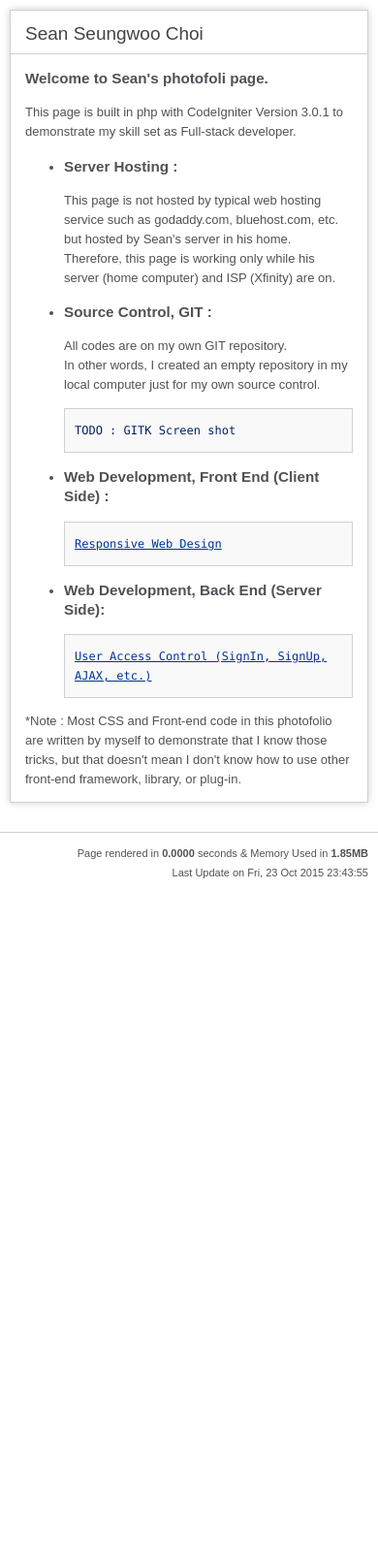
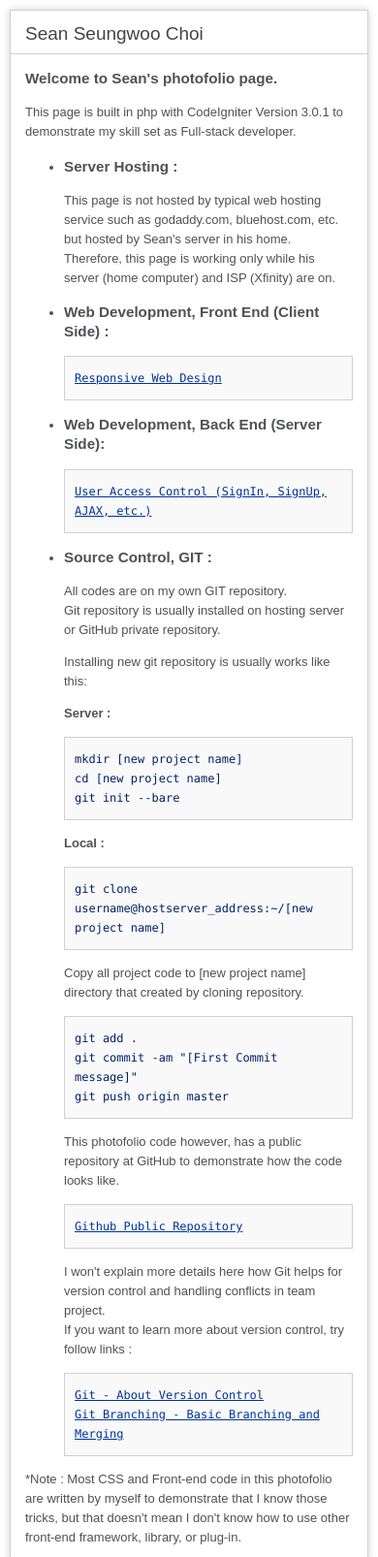
Before and after one commit to cbycdy/photofolio, a CodeIgniter app: page /database/ in a window 390 px wide. Shown: the top 1606 px of the page at 97% size. Before the commit the page ends 906 px from the top, so only its background shows below. Run offline with CodeIgniter, Linux system fonts and the light colour scheme.

Commit message:
Explaination of Git added, Fron-end Mobile Menu CSS fixed

```diff
--- a/app/views/main.php
+++ b/app/views/main.php
@@ -6,19 +6,13 @@ defined('BASEPATH') OR exit('No direct script access allowed');
 	<h1>Sean Seungwoo Choi</h1>
 
 	<div id="body">
-		<h3>Welcome to Sean's photofoli page.</h3>
+		<h3>Welcome to Sean's photofolio page.</h3>
 		<p>This page is built in php with CodeIgniter Version <?=CI_VERSION?> to demonstrate my skill set as Full-stack developer.</p>
 		<ul>
 			<li>
 				<h3>Server Hosting : </h3>
 				<p>This page is not hosted by typical web hosting service such as godaddy.com, bluehost.com, etc. but hosted by Sean's server in his home.
-				</br>Therefore, this page is working only while his server (home computer) and ISP (Xfinity) are on.</p>
-			</li>
-			<li>
-				<h3>Source Control, GIT : </h3>
-				<p>All codes are on my own GIT repository.
-				</br>In other words, I created an empty repository in my local computer just for my own source control.</p>
-				<code>TODO : GITK Screen shot</code>
+				<br>Therefore, this page is working only while his server (home computer) and ISP (Xfinity) are on.</p>
 			</li>
 			<li>
 				<h3>Web Development, Front End (Client Side) : </h3>
@@ -28,6 +22,37 @@ defined('BASEPATH') OR exit('No direct script access allowed');
 				<h3>Web Development, Back End (Server Side): </h3>
 				<code><a href='<?=base_url()?>user_access_control'>User Access Control (SignIn, SignUp, AJAX, etc.)</a></code>
 			</li>
+			<li>
+				<h3>Source Control, GIT : </h3>
+				<p>All codes are on my own GIT repository.
+				<br>Git repository is usually installed on hosting server or GitHub private repository.
+				</p>
+				<p>Installing new git repository is usually works like this:</p>
+				<b>Server :</b>
+				<code>
+					mkdir [new project name]
+					<br>cd [new project name]
+					<br>git init --bare
+				</code>
+				<b>Local :</b>
+				<code>
+					git clone username@hostserver_address:~/[new project name]
+				</code>
+				Copy all project code to [new project name] directory that created by cloning repository.
+				<code>
+					git add .
+					<br>git commit -am "[First Commit message]"
+					<br>git push origin master
+				</code>
+				This photofolio code however, has a public repository at GitHub to demonstrate how the code looks like.
+				<code><a target='_blank' href='http://github.com/cbycdy/photofolio'>Github Public Repository</a></code>
+				<p>I won't explain more details here how Git helps for version control and handling conflicts in team project.
+				<br>If you want to learn more about version control, try follow links :</p>
+				<code>
+					<a href="http://git-scm.com/book/en/v2/Getting-Started-About-Version-Control" target="_blank">Git - About Version Control</a>
+					<br><a href="http://git-scm.com/book/en/v2/Git-Branching-Basic-Branching-and-Merging" target="_blank">Git Branching - Basic Branching and Merging</a>
+				</code>
+			</li>
 		</ul>
 		<p>*Note : Most CSS and Front-end code in this photofolio are written by myself to demonstrate that I know those tricks, but that doesn't mean I don't know how to use other front-end framework, library, or plug-in.</p>
 	</div>
--- a/css/responsive_web_design.css
+++ b/css/responsive_web_design.css
@@ -275,6 +275,7 @@ li.footer_section_header {
         margin: 0;
         background-color: rgba(255, 255, 255, 0.9);
         font-size: 45px;
+        z-index: 999;
     }
     @media screen and (max-width: 540px) {
         ul.mobile_menu {
```
